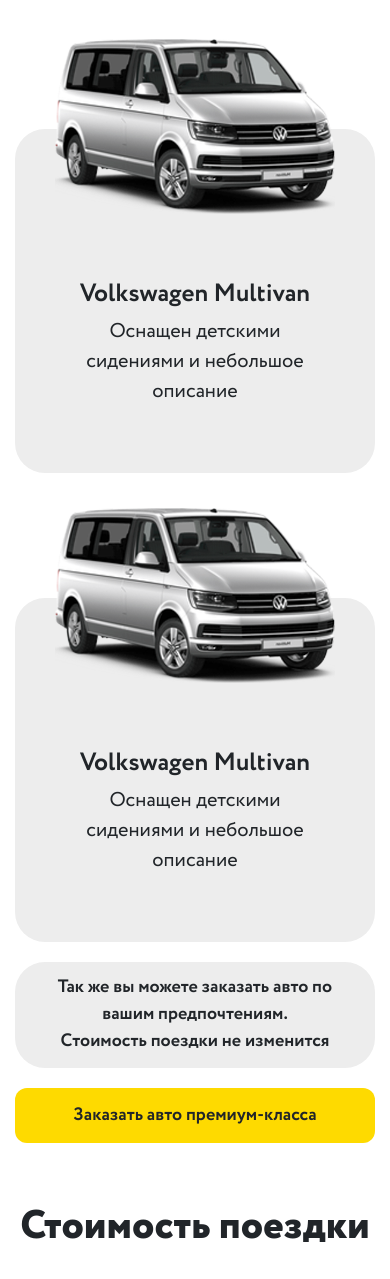
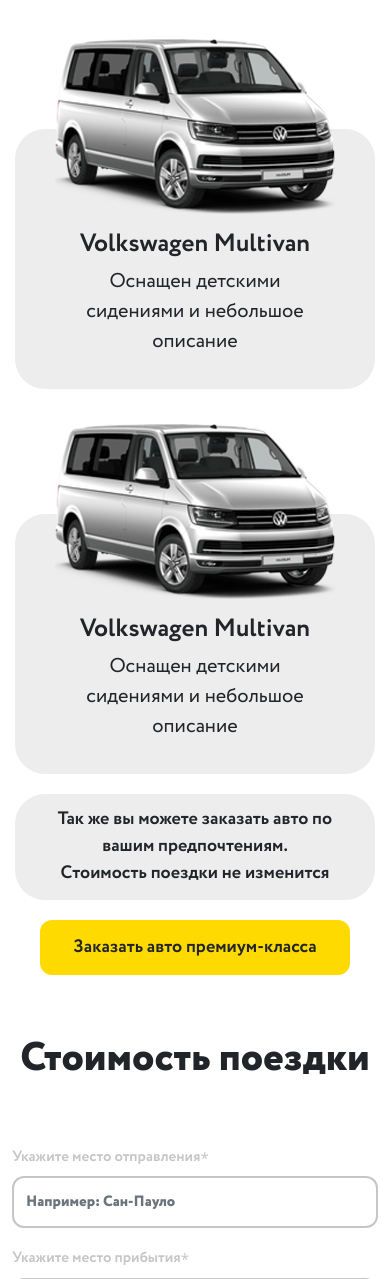
Before and after one commit to UlyanYunakh/ulyanyunakh.github.io, a PHP site: page / in a window 390 px wide. Shown: the part 787-2066 px from the top of the page. Run offline with PHP 8.4, Linux system fonts and the light colour scheme.

Commit message:
padding font fix

```diff
--- a/assets/styles/media.css
+++ b/assets/styles/media.css
@@ -32,6 +32,10 @@
 	}
 	.auto-background {
 		margin-top: 150px;
+	}
+	.auto-background {
+		padding-top: 100px;
+		padding-bottom: 2rem;
 	}
 }
 @media (max-width: 898px){
@@ -134,9 +138,19 @@
 		width: 100%;
 	}
 	#btn-request {
-		width: 100%;
 		min-width: 290px;
 		font-size: 18px;
+	}
+	.main-img {
+		width: 400px;
+		height: 400px;
+	}
+	.main-text {
+		padding-bottom: 60px;
+	}
+	.auto-background {
+		padding-top: 100px;
+		padding-bottom: 1rem;
 	}
 }
 @media (max-width: 560px){
@@ -186,10 +200,6 @@
 	}
 	.auto-request {
 		font-size: 25px;
-	}
-	.main-img {
-		width: 400px;
-		height: 400px;
 	}
 	.main-text {
 		padding-bottom: 70px;
@@ -257,7 +267,7 @@
 		margin-bottom: 70px;
 	}
 	#cost h1 {
-		margin: 70px 0 0;
+		margin: 40px 0 0;
 	}
 	.how-works h1 {
 		font-size: 30px;
```
